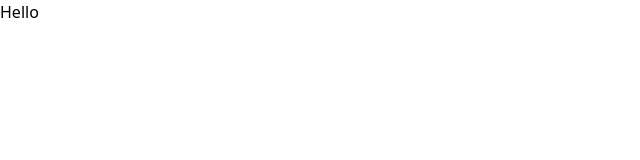
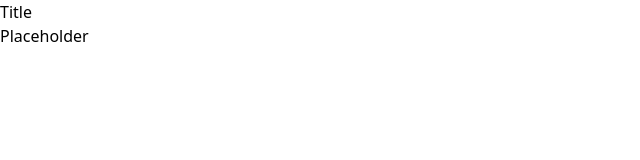
Before and after one commit to chavacodezen/ReactChat, a React (Vite) app in the folder frontend/: page / in a window 1280 px wide. Shown: the top 160 px of the page, without its empty margins (0-640 px from the left). Built offline with nearby package versions, Linux system fonts and the light colour scheme; the HTML template or start-up script is replaced by a standard one.

Commit message:
Add components

```diff
--- a/frontend/src/App.tsx
+++ b/frontend/src/App.tsx
@@ -1,7 +1,9 @@
+import Controller from "./components/Controller"
+
 function App() {
   return (
     <div className="">
-      <div className="text-2xl bg-blue-500"> Hello </div>
+      <Controller />
     </div>
   )
 }
--- /dev/null
+++ b/frontend/src/components/Controller.tsx
@@ -0,0 +1,21 @@
+import { useState} from 'react'
+import Title from './Title';
+
+function Controller() {
+    const [isLoading, setIsLoading] = useState(false);
+    const [messages, setMessages] = useState<any[]>([]);
+
+    const createBlobUrl = (data: any) => {};
+    const handleStop = async() => {};
+
+    return(
+        <div className='h-screen overflow-y-hidden'>
+            <Title setMessages={setMessages} />
+            <div className='flex flex-col justify-between h-full overflow-y-scroll pb-96'>
+                Placeholder
+            </div>
+        </div>
+    )
+}
+
+export default Controller
--- /dev/null
+++ b/frontend/src/components/Title.tsx
@@ -0,0 +1,24 @@
+import { useState } from 'react'
+import axios from "axios"
+
+type Props = {
+    setMessages: any;
+}
+
+function Title({setMessages}: Props) {
+    const [isResetting, setIsResetting] = useState(false);
+
+    // Reset the conversation
+    const resetConversation = async() => {
+        setIsResetting(true);
+
+
+        setIsResetting(false);
+    }
+
+    return (
+        <div>Title</div>
+    )
+}
+
+export default Title
```
Also changed, not shown: 1 other file (tests, documents, lock files or other folders).
